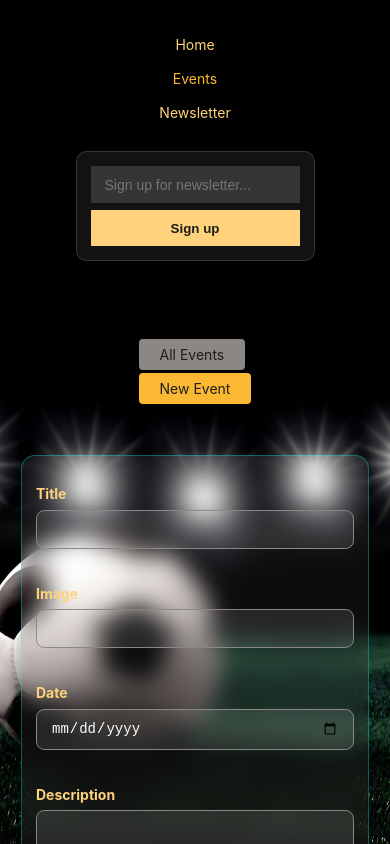
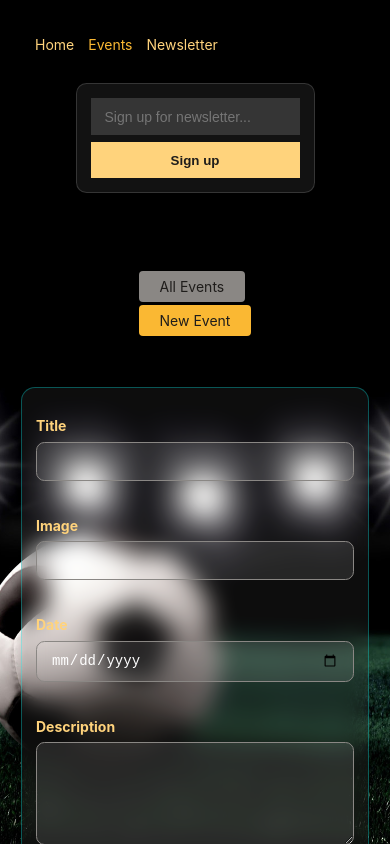
Before and after one commit to Jehoz05/Event-Management, a React (Create React App) app in the folder frontend/: page /events/new in a window 390 px wide. Shown: the top 844 px of the page. Built offline with nearby package versions, Linux system fonts and the light colour scheme.

Commit message:
Update MainNavigation.module.css

```diff
--- a/frontend/src/components/MainNavigation.module.css
+++ b/frontend/src/components/MainNavigation.module.css
@@ -22,21 +22,3 @@
 .list a.active {
   color: var(--color-primary-800);
 }
-
-@media (max-width: 768px) {
-  .header {
-    flex-direction: column;
-    align-items: center;
-  }
-
-  .list {
-    flex-direction: column;
-    width: 100%;
-    align-items: center;
-  }
-
-  .list a {
-    width: 100%;
-    text-align: center;
-  }
-}
```
